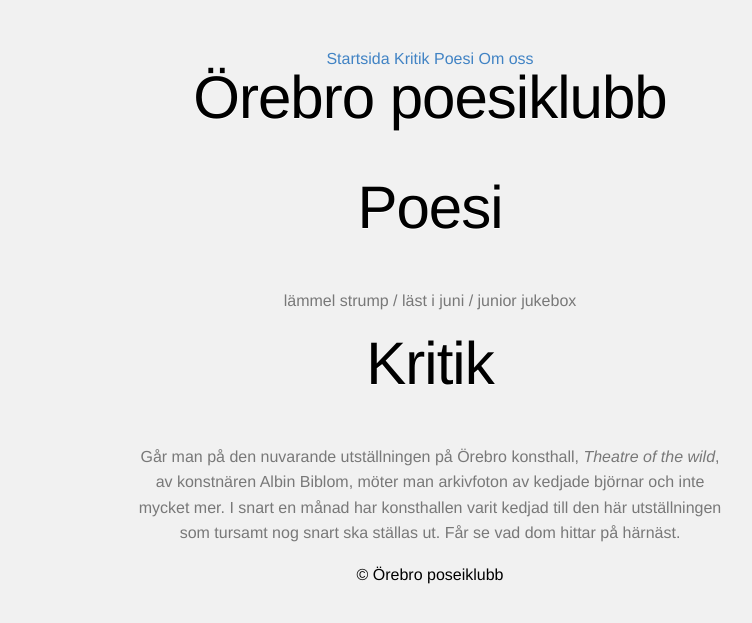
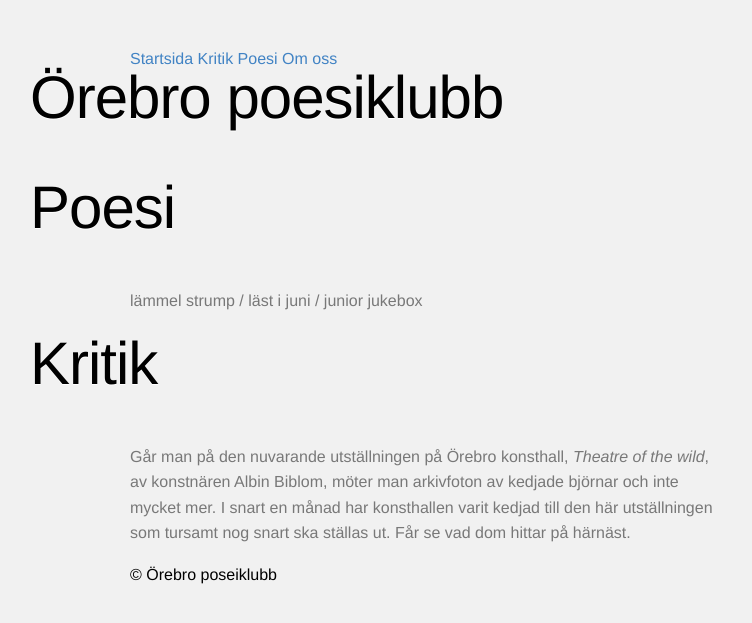
Before and after one commit to vhag/vhag.github.io, a Jekyll site: the page built from index.md, in a window 1280 px wide. Shown: the top 623 px of the page, without its empty margins (210-962 px from the left). Built offline with Jekyll 4.4.1, drawn with Linux system fonts in a browser that asks for light colours.

Commit message:
Update style.css

```diff
--- a/css/style.css
+++ b/css/style.css
@@ -4,12 +4,12 @@
         font-family: "Helvetica Neue", Helvetica, Arial, sans-serif;
       }
 
-      .container { margin: 50px auto 40px auto; width: 600px; text-align: center; }
+      .container { margin: 50px auto 40px auto; width: 600px; text-align: left; }
 
       a { color: #4183c4; text-decoration: none; }
       a:hover { text-decoration: underline; }
 
-      h1 { width: 800px; position:relative; left: -100px; letter-spacing: -1px; line-height: 60px; font-size: 60px; font-weight: 100; margin: 0px 0 50px 0; text-shadow: 0 1px 0 #fff; }
+      h1 { width: 500px; position:relative; left: -100px; letter-spacing: -1px; line-height: 60px; font-size: 60px; font-weight: 100; margin: 0px 0 50px 0; text-shadow: 0 1px 0 #fff; }
       p { color: rgba(0, 0, 0, 0.5); margin: 20px 0; line-height: 1.6; }
 
       ul { list-style: none; margin: 25px 0; padding: 0; }
```
